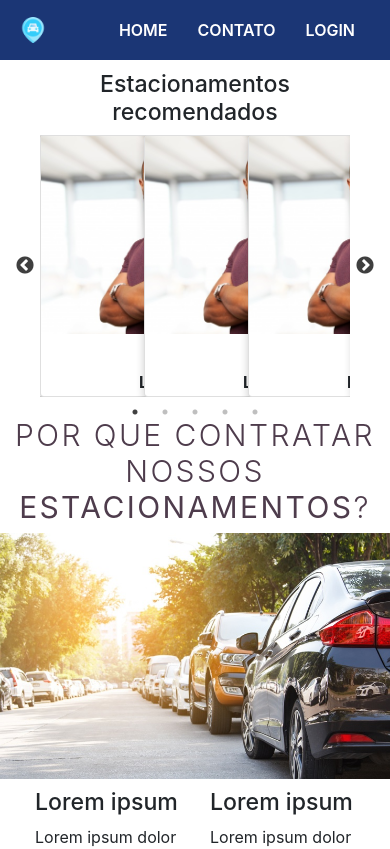
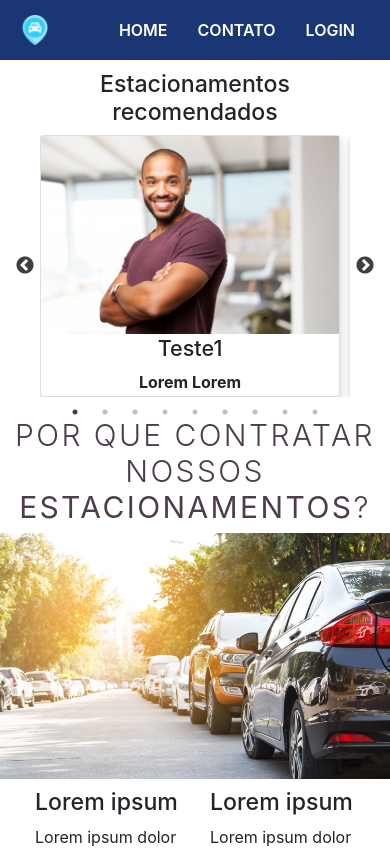
Before and after one commit to codigopretogrupo7/estacionamento-react, a React (Create React App) app: page / in a window 390 px wide. Shown: the top 849 px of the page. Built offline with nearby package versions, Linux system fonts and the light colour scheme.

Commit message:
Responsividade carrossel
Aplicado responsividade ao carrossel.

```diff
--- a/src/componentes/Carrossel/index.js
+++ b/src/componentes/Carrossel/index.js
@@ -8,7 +8,7 @@ import './estilo.css';
 
 class Carrossel extends Component{
   render() {
-    const settings = {
+    var settings = {
       className: "center",
       centerMode: false,
       infinite: true,
@@ -17,7 +17,35 @@ class Carrossel extends Component{
       speed: 500,
       arrows: true,
       dots: true,
-      acessibility:true
+      acessibility:true,
+      initialSlide:0,
+      responsive:[
+        {
+          breakpoint: 893,
+          settings: {
+            slidesToShow: 2,
+            slidesToScroll: 2,
+            infinite: true,
+            dots: true
+          }
+        },
+        {
+          breakpoint: 600,
+          settings: {
+            slidesToShow: 1,
+            slidesToScroll: 1,
+            initialSlide: 0
+          }
+        },
+        {
+          breakpoint: 480,
+          settings: {
+            slidesToShow: 1,
+            slidesToScroll: 1
+          }
+        }
+      ]
+
     };
     return (
      <div className = 'teste'>
--- a/src/componentes/Topo/estilo.css
+++ b/src/componentes/Topo/estilo.css
@@ -18,11 +18,12 @@
 .topo-logo-box{
     display: flex;
     align-items: center;
+    text-decoration: none;
 }
 
 .topo-logo{
-    width: 26px;
-    height: 26px;
+    width: 30px;
+    height: 30px;
     margin-right: 10px;
 }
 
@@ -30,6 +31,7 @@
     color: #fff;
     font-size: 26px;
     text-decoration: none;
+    margin-top: 10px;
 }
 
 .topo-link {
--- a/src/paginas/Home/estilo.css
+++ b/src/paginas/Home/estilo.css
@@ -78,7 +78,7 @@
 }
 
 .home-depoimentos {
-    margin-top: 60px;
+    margin-top: 0px;
     background-color: aquamarine;
 }
 
@@ -108,6 +108,7 @@
     text-transform: uppercase;
     letter-spacing: 2.4px;
     padding: 10px 15px 0px;
+    margin-top: px;
 }
 
 .btn-contato {
```
